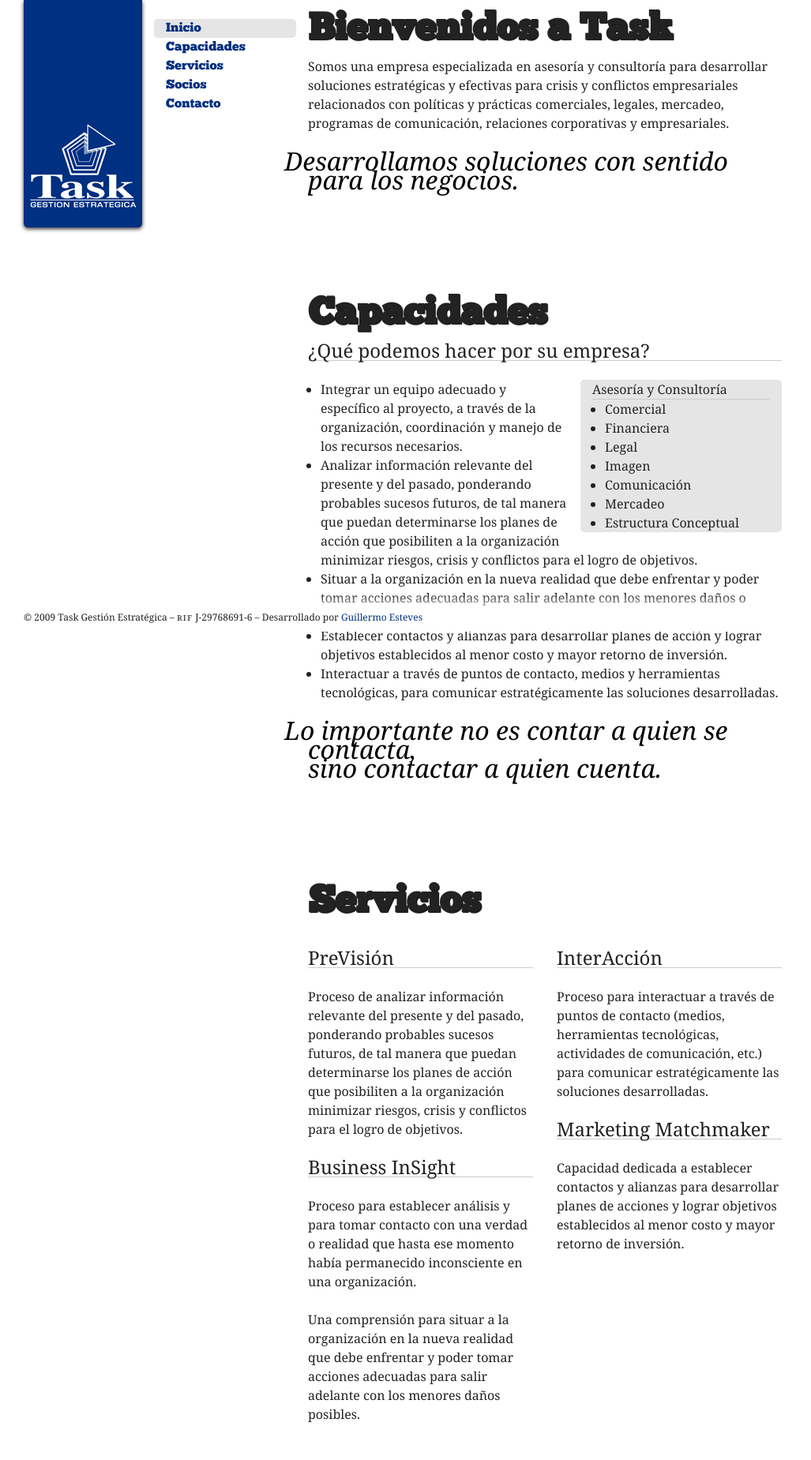
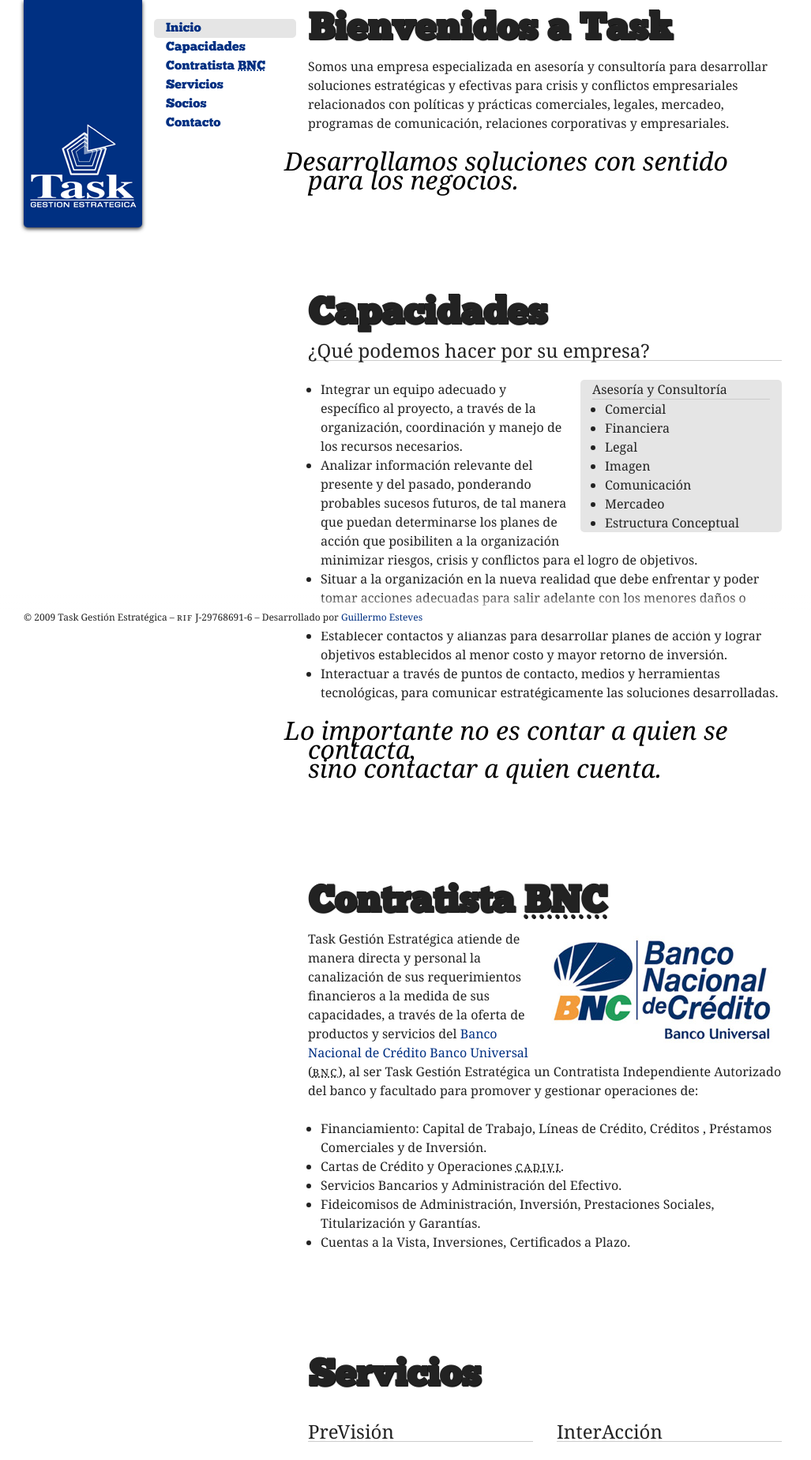
Before and after one commit to gesteves/taskgestion, a Python web app: template templates/index.html in a window 1280 px wide. Shown: the top 1849 px of the page at 79% size, without its empty margins (0-1027 px from the left). Run offline with Jinja, Linux system fonts and the light colour scheme; the template is opened without the code that fills it, so the values that code supplies are empty; some libraries are stand-ins or nearby versions.

Commit message:
Added new section

```diff
--- a/static/css/main.css
+++ b/static/css/main.css
@@ -204,6 +204,12 @@ abbr {
 	text-transform:lowercase;
 }
 
+h2 abbr, #main-nav abbr {
+	letter-spacing:normal;
+	font-variant:normal;
+	text-transform:none;
+}
+
 a {
 	color:#003082;
 }
@@ -236,6 +242,23 @@ a:hover, a:active {
 #capacidades div ul {
 	margin-top:0;
 	margin-bottom:0;
+}
+
+#bnc a.bnc {
+	width:300px;
+	height:144px;
+	margin-left:20px;
+	margin-bottom:22px;
+	display:block;
+	float:right;
+}
+
+#bnc a.bnc:link, #bnc a.bnc:visited {
+	border-bottom:2px solid #fff;
+}
+
+#bnc a.bnc:hover, #bnc a.bnc:active {
+	border-bottom:2px solid #003082;
 }
 
 #servicios div {
--- /dev/null
+++ b/templates/contratistabnc.html
@@ -0,0 +1,16 @@
+<section id="bnc">
+	<h2>Contratista <abbr title="Banco Nacional de Crédito">BNC</abbr></h2>
+
+<a href="http://www.bnc.com.ve/" class="bnc"><img src="/static/images/bnc-logo.jpg" alt="Banco Nacional de Crédito Banco Universal" /></a>
+
+<p>Task Gestión Estratégica atiende de manera directa y personal la canalización de sus requerimientos financieros a la medida de sus capacidades, a través de la oferta de productos y servicios del <a href="http://www.bnc.com.ve/">Banco Nacional de Crédito Banco Universal</a> (<abbr title="Banco Nacional de Crédito">BNC</abbr>), al ser Task Gestión Estratégica un Contratista Independiente Autorizado del banco y facultado para promover y gestionar operaciones de:</p>
+
+<ul>
+<li>Financiamiento: Capital de Trabajo, Líneas de Crédito, Créditos , Préstamos Comerciales y de Inversión.</li>
+<li>Cartas de Crédito y Operaciones <abbr title="Comisión de Administración de Divisas">CADIVI</abbr>.</li>
+<li>Servicios Bancarios y Administración del Efectivo.</li>
+<li>Fideicomisos de Administración, Inversión, Prestaciones Sociales, Titularización y Garantías.</li>
+<li>Cuentas a la Vista, Inversiones, Certificados a Plazo.</li>
+</ul>
+
+</section>
--- a/templates/index.html
+++ b/templates/index.html
@@ -9,6 +9,7 @@
 
 {% include 'inicio.html' %}
 {% include 'capacidades.html' %}
+{% include 'contratistabnc.html' %}
 {% include 'servicios.html' %}
 {% include 'socios.html' %}
 {% include 'contacto.html' %}
--- a/templates/nav.html
+++ b/templates/nav.html
@@ -2,6 +2,7 @@
 	<ul>
 		<li><a href="#inicio" class="selected">Inicio</a></li>
 		<li><a href="#capacidades">Capacidades</a></li>
+		<li><a href="#bnc">Contratista <abbr title="Banco Nacional de Crédito">BNC</abbr></a></li>
 		<li><a href="#servicios">Servicios</a></li>
 		<li><a href="#socios">Socios</a></li>
 		<li><a href="#contacto">Contacto</a></li>
--- a/templates/socios.html
+++ b/templates/socios.html
@@ -24,11 +24,13 @@
 <h3>Larry Hernández, Director</h3>
 
 <ul>
-<li>Ingeniero Mecánico.</li>
-<li>Actualmente y desde 2008, es Presidente de la Asociación Nacional de Anunciantes (<abbr title="Asociación Nacional de Anunciantes">ANDA</abbr>).</li>
-<li>Es  socio de varias empresas  relacionadas con comunicación y publicidad, tales como Art-Vertising (Comercializadora de espacios publicitarios de Direct TV, Meridiano TV, Mercadeo de Dinero, entre otros medios).</li>
-<li>Ha desempeñado diferentes cargos  en Telcel C.A. (como Telcel, luego como Telcel BellSouth y finalmente como Telefónica Movistar), donde fue Gerente Regional, Director de  la División de Grandes Usuarios y Director de la División de Publicidad  y Comunicaciones. Anteriormente fue Gerente de Ventas  del diario <cite>El Nacional</cite>.</li>
+<li>Ingeniero Mecánico, <abbr>UCV</abbr>, 1985.</li>
+<li>Presidente <abbr title="and">&amp;</abbr> <abbr>CEO</abbr> de <abbr>DLB</abbr> Group Venezuela.</li>
+<li>Ex-Presidente de la Asociación Nacional de Anunciantes &#8212; <abbr>ANDA</abbr> (2007-2009)</li>
+<li>Socio de varias empresas relacionadas con comunicación y publicidad.</li>
+<li>Ha desempeñado diferentes cargos en Telcel C.A. (como Telcel, luego como Telcel BellSouth y finalmente como Telefónica Movistar), donde fue Gerente General Regional en Guayana y en la Región Oriental, Director de la División de Grandes Usuarios y Director de la División de Publicidad y Comunicaciones. Anteriormente fue Director Comercial y Gerente de Ventas del diario El Nacional.</li>
 </ul>
+
 
 <h3>Trino Márquez Cegarra, Director</h3>
 
@@ -59,14 +61,14 @@
 <li>Profesor de Impugnación de Actos Electorales en la Facultad de Ciencias Jurídicas (<abbr title="Universidad Central de Venezuela">UCV</abbr>).</li>
 <li>Ha sido asesor del Consejo Nacional Electoral de Venezuela.</li>
 <li>Consultor Jurídico de Cavelba Casa de Bolsa (Caracas).</li>
-<li>Actualmente es socio de Rachadell, Rangel <span class="amp">&amp;</span> Moreno &ndash; Abogados.</li>
+<li>Actualmente es socio de <a href="http://rrmlegal.com">Rachadell, Rangel <span class="amp">&amp;</span> Moreno &ndash; Abogados</a>.</li>
 </ul>
 
 <h3>Joaquín Moreno Pampín, Director</h3>
 
 <ul>
 <li>Abogado egresado de la Universidad Católica Andrés Bello, con postgrado en Derecho Corporativo en la Universidad Metropolitana.</li>
-<li>Socio en  Rachadell, Rangel <span class="amp">&amp;</span> Moreno &ndash; Abogados.</li>
+<li>Socio en  <a href="http://rrmlegal.com">Rachadell, Rangel <span class="amp">&amp;</span> Moreno &ndash; Abogados</a>.</li>
 <li>Ha tenido una amplia experiencia profesional, como socio de Álvarez <span class="amp">&amp;</span> Moreno Abogados y desempeñándose como Consultor Jurídico de Cremerca Sociedad Financiera (hoy Federal, Banco de Inversión), Consultor Jurídico del <cite>Diario El Globo</cite>, Consultor Jurídico del Banco de Desarrollo del Microempresario (hoy Banco Real, Banco de Desarrollo) y Asesor Legal de Sánitas de Venezuela.</li>
 <li>Vasta experiencia en el área bancaria, relacionada a documentación y a recuperación de cartera.</li>
 </ul>
```
Also changed, not shown: static/images/bnc-logo.jpg (added).
